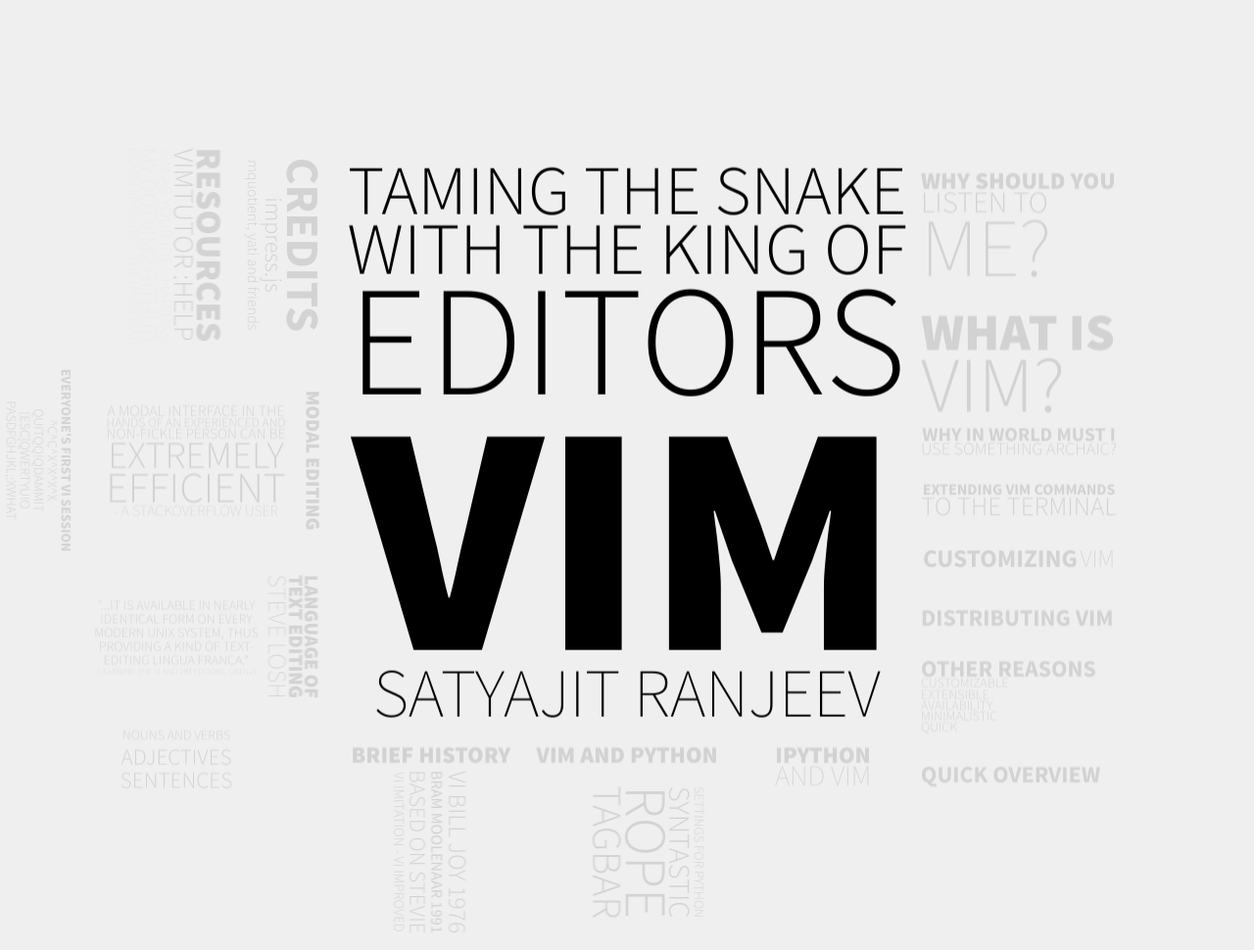
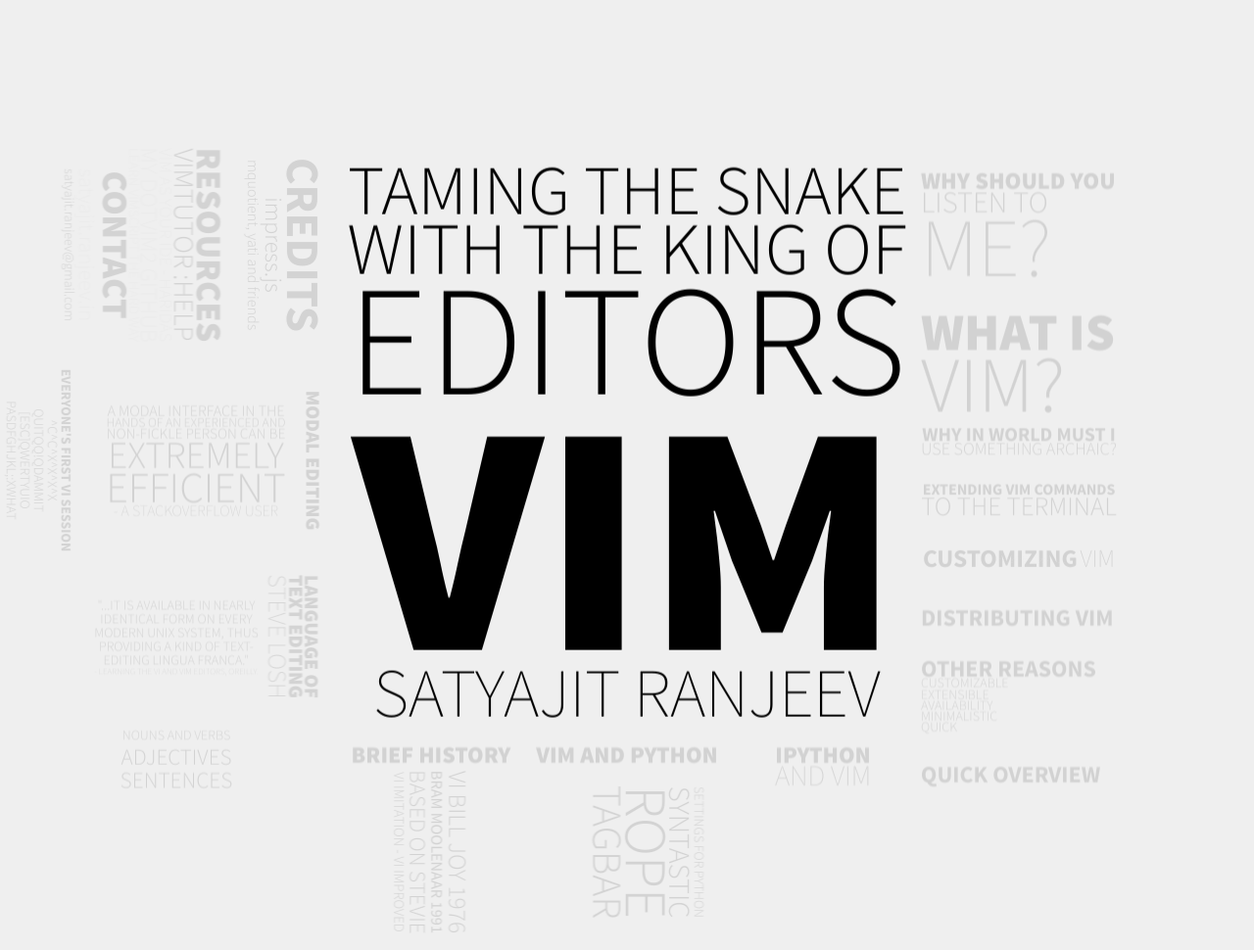
Before and after one commit to satran/satran.github.io, a Jekyll site: the page presentations/taming/index.html, which Jekyll copies as it is, in a window 1280 px wide. Shown: the whole page at 98% size. Built offline with Jekyll 4.4.1, drawn with Linux system fonts in a browser that asks for light colours.

Commit message:
Adding contact page and moving the fonts.css into css folder.

```diff
--- /dev/null
+++ b/presentations/taming/css/fonts.css
@@ -0,0 +1,72 @@
+@font-face {
+  font-family: 'Source Sans Pro';
+  font-style: normal;
+  font-weight: 300;
+  src: local('Source Sans Pro Light'), local('SourceSansPro-Light')) url(../fonts/SourceSansPro-Light.ttf);
+}
+@font-face {
+  font-family: 'Source Sans Pro';
+  font-style: normal;
+  font-weight: 700;
+  src: local('Source Sans Pro Bold'), local('SourceSansPro-Bold'), url(../fonts/SourceSansPro-Bold.ttf);
+}
+@font-face {
+  font-family: 'Source Sans Pro';
+  font-style: italic;
+  font-weight: 900;
+  src: local('Source Sans Pro Black Italic'), local('SourceSansPro-BlackIt'), url(../fonts/SourceSansPro-BlackItalic.ttf);
+}
+@font-face {
+  font-family: 'Source Sans Pro';
+  font-style: normal;
+  font-weight: 200;
+  src: local('Source Sans Pro ExtraLight'), local('SourceSansPro-ExtraLight'), url(../fonts/SourceSansPro-ExtraLight.ttf);
+}
+@font-face {
+  font-family: 'Source Sans Pro';
+  font-style: normal;
+  font-weight: 400;
+  src: local('Source Sans Pro'), local('SourceSansPro-Regular'), url(../fonts/SourceSansPro-Regular.ttf);
+}
+@font-face {
+  font-family: 'Source Sans Pro';
+  font-style: italic;
+  font-weight: 300;
+  src: local('Source Sans Pro Light Italic'), local('SourceSansPro-LightIt'), url(../fonts/SourceSansPro-LightItalic.ttf);
+}
+@font-face {
+  font-family: 'Source Sans Pro';
+  font-style: italic;
+  font-weight: 700;
+  src: local('Source Sans Pro Bold Italic'), local('SourceSansPro-BoldIt'), url(../fonts/SourceSansPro-BoldItalic.ttf);
+}
+@font-face {
+  font-family: 'Source Sans Pro';
+  font-style: italic;
+  font-weight: 600;
+  src: local('Source Sans Pro Semibold Italic'), local('SourceSansPro-SemiboldIt'), url(../fonts/SourceSansPro-SemiboldItalic.ttf);
+}
+@font-face {
+  font-family: 'Source Sans Pro';
+  font-style: italic;
+  font-weight: 200;
+  src: local('Source Sans Pro ExtraLight Italic'), local('SourceSansPro-ExtraLightIt'), url(../fonts/SourceSansPro-ExtraLightItalic.ttf);
+}
+@font-face {
+  font-family: 'Source Sans Pro';
+  font-style: italic;
+  font-weight: 400;
+  src: local('Source Sans Pro Italic'), local('SourceSansPro-It'), url(../fonts/SourceSansPro-Italic.ttf);
+}
+@font-face {
+  font-family: 'Source Sans Pro';
+  font-style: normal;
+  font-weight: 900;
+  src: local('Source Sans Pro Black'), local('SourceSansPro-Black'), url(../fonts/SourceSansPro-Black.ttf);
+}
+@font-face {
+  font-family: 'Source Sans Pro';
+  font-style: normal;
+  font-weight: 600;
+  src: local('Source Sans Pro Semibold'), local('SourceSansPro-Semibold'), url(../fonts/SourceSansPro-Semibold.ttf);
+}
--- a/presentations/taming/css/taming.css
+++ b/presentations/taming/css/taming.css
@@ -369,6 +369,21 @@ a {
 
 
 
+#contact .text-1{
+    font-size: 182px;
+    font-weight: 900;
+    text-transform: uppercase;
+}
+#contact p{
+    text-transform: none;
+    line-height: 1;
+}
+#contact .text-2{
+    font-size: 111px;
+}
+#contact .text-3{
+}
+
 
 .vertical{
     color: #efefef;
--- a/presentations/taming/fonts.css
+++ /dev/null
@@ -1,72 +0,0 @@
-@font-face {
-  font-family: 'Source Sans Pro';
-  font-style: normal;
-  font-weight: 300;
-  src: local('Source Sans Pro Light'), local('SourceSansPro-Light')) url(fonts/SourceSansPro-Light.ttf);
-}
-@font-face {
-  font-family: 'Source Sans Pro';
-  font-style: normal;
-  font-weight: 700;
-  src: local('Source Sans Pro Bold'), local('SourceSansPro-Bold'), url(fonts/SourceSansPro-Bold.ttf);
-}
-@font-face {
-  font-family: 'Source Sans Pro';
-  font-style: italic;
-  font-weight: 900;
-  src: local('Source Sans Pro Black Italic'), local('SourceSansPro-BlackIt'), url(fonts/SourceSansPro-BlackItalic.ttf);
-}
-@font-face {
-  font-family: 'Source Sans Pro';
-  font-style: normal;
-  font-weight: 200;
-  src: local('Source Sans Pro ExtraLight'), local('SourceSansPro-ExtraLight'), url(fonts/SourceSansPro-ExtraLight.ttf);
-}
-@font-face {
-  font-family: 'Source Sans Pro';
-  font-style: normal;
-  font-weight: 400;
-  src: local('Source Sans Pro'), local('SourceSansPro-Regular'), url(fonts/SourceSansPro-Regular.ttf);
-}
-@font-face {
-  font-family: 'Source Sans Pro';
-  font-style: italic;
-  font-weight: 300;
-  src: local('Source Sans Pro Light Italic'), local('SourceSansPro-LightIt'), url(fonts/SourceSansPro-Light.ttf);
-}
-@font-face {
-  font-family: 'Source Sans Pro';
-  font-style: italic;
-  font-weight: 700;
-  src: local('Source Sans Pro Bold Italic'), local('SourceSansPro-BoldIt'), url(fonts/SourceSansPro-BoldItalic.ttf);
-}
-@font-face {
-  font-family: 'Source Sans Pro';
-  font-style: italic;
-  font-weight: 600;
-  src: local('Source Sans Pro Semibold Italic'), local('SourceSansPro-SemiboldIt'), url(fonts/SourceSansPro-SemiboldItalic.ttf);
-}
-@font-face {
-  font-family: 'Source Sans Pro';
-  font-style: italic;
-  font-weight: 200;
-  src: local('Source Sans Pro ExtraLight Italic'), local('SourceSansPro-ExtraLightIt'), url(fonts/SourceSansPro-ExtraLightItalic.ttf);
-}
-@font-face {
-  font-family: 'Source Sans Pro';
-  font-style: italic;
-  font-weight: 400;
-  src: local('Source Sans Pro Italic'), local('SourceSansPro-It'), url(fonts/SourceSansPro-Italic.ttf);
-}
-@font-face {
-  font-family: 'Source Sans Pro';
-  font-style: normal;
-  font-weight: 900;
-  src: local('Source Sans Pro Black'), local('SourceSansPro-Black'), url(fonts/SourceSansPro-Black.ttf);
-}
-@font-face {
-  font-family: 'Source Sans Pro';
-  font-style: normal;
-  font-weight: 600;
-  src: local('Source Sans Pro Semibold'), local('SourceSansPro-Semibold'), url(fonts/SourceSansPro-Semibold.ttf);
-}
--- a/presentations/taming/index.html
+++ b/presentations/taming/index.html
@@ -12,7 +12,7 @@
     <link href='http://fonts.googleapis.com/css?family=Source+Sans+Pro:200,300,400,600,700,900,200italic,300italic,400italic,600italic,700italic,900italic' rel='stylesheet' type='text/css'>
 
     <link href="css/normalize.css" rel="stylesheet" />
-    <link href="fonts.css" rel="stylesheet" />
+    <link href="css/fonts.css" rel="stylesheet" />
     <link href="css/taming.css" rel="stylesheet" />
 
     <link rel="shortcut icon" href="favicon.png" />
@@ -227,6 +227,14 @@
 
 
 
+        <div id="contact" class="step" data-x="-2700" data-y="-1000" data-rotate="90">
+            <p class="text-1">Contact</p>
+            <p class="text-2"><a href="http://satyajit.ranjeev.in">satyajit.ranjeev.in</a></p>
+            <p class="text-3">satyajit.ranjeev@gmail.com</p>
+        </div>
+
+
+
         <div id="questions" class="vertical step" data-x="0" data-y="0" data-scale="6" data-rotate-x="90" data-rotate-y="90">
             <p>Questions</p>
         </div>
```
